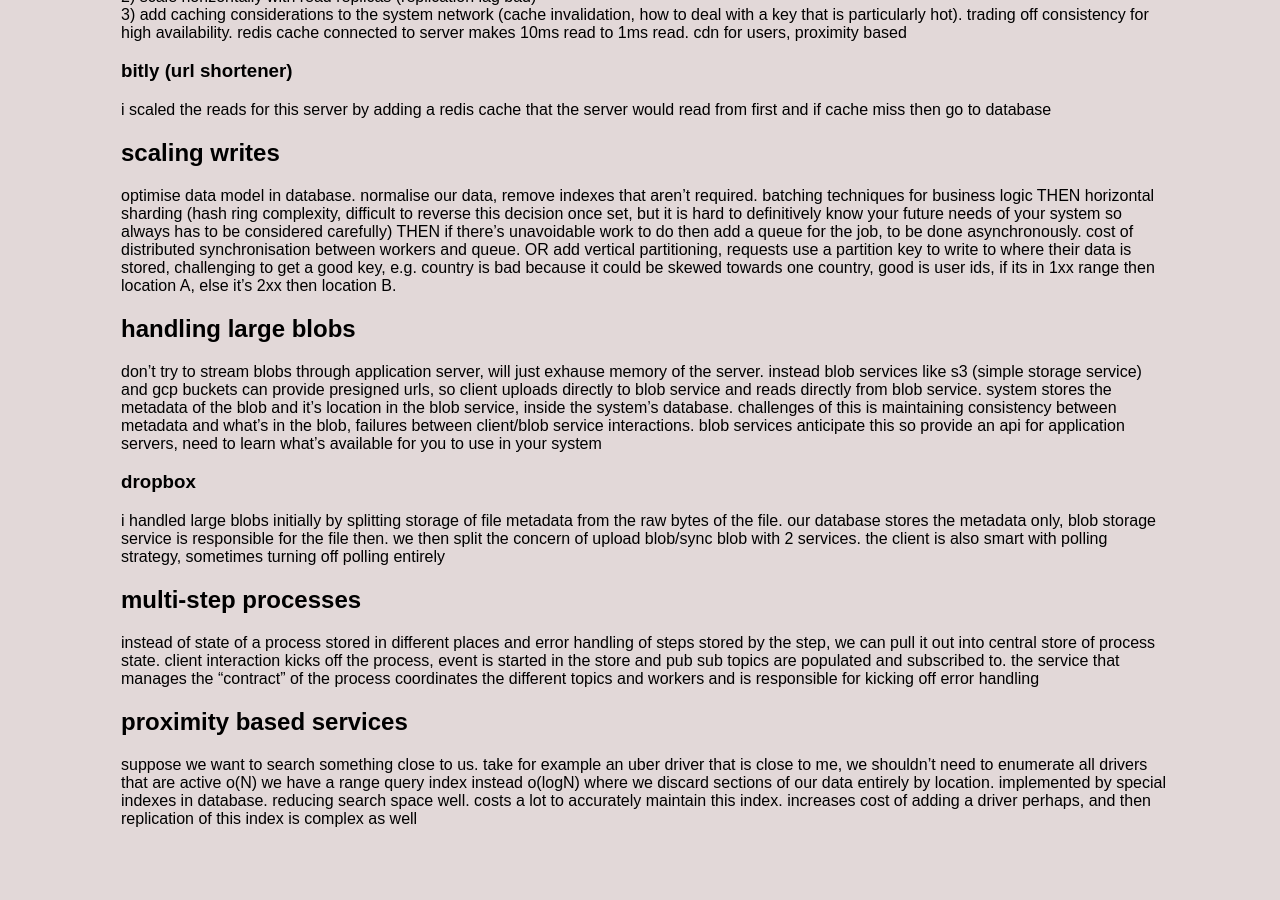
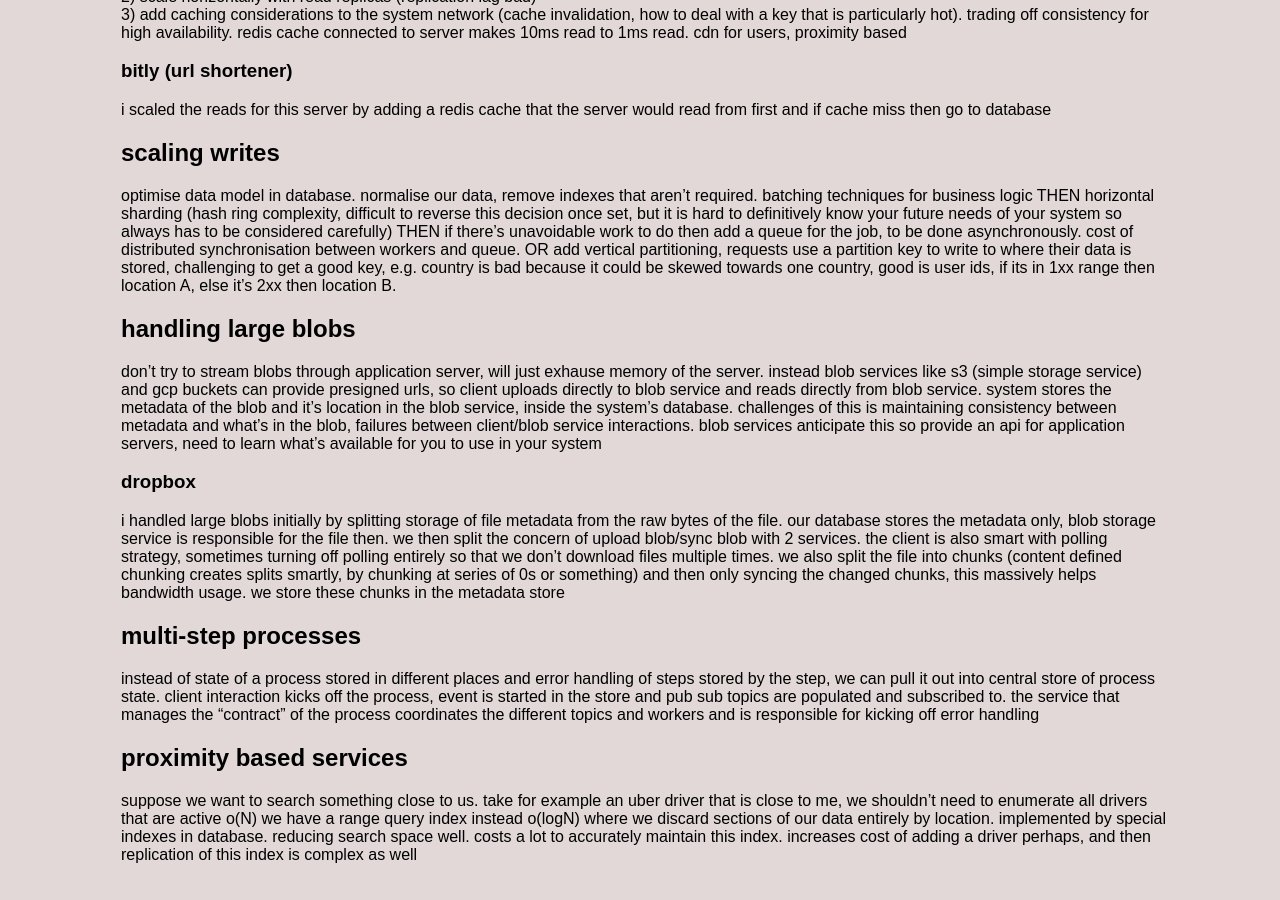
Before and after one commit to jsbaasi/jsbaasi.github.io, a Jekyll site: the page built from _posts/2026-06-06-system-design-notes.md, in a window 1280 px wide and 900 px high, scrolled down 1974 px. Built offline with Jekyll 4.4.1, drawn with Linux system fonts in a browser that asks for light colours; before the commit the page ends 2838 px from its top, so only the background shows below that.

Commit message:
vault backup: 2026-06-07 20:08:56

```diff
--- a/_posts/2026-06-06-system-design-notes.md
+++ b/_posts/2026-06-06-system-design-notes.md
@@ -51,7 +51,7 @@ optimise data model in database. normalise our data, remove indexes that aren't
 ## handling large blobs
 don't try to stream blobs through application server, will just exhause memory of the server. instead blob services like s3 (simple storage service) and gcp buckets can provide presigned urls, so client uploads directly to blob service and reads directly from blob service. system stores the metadata of the blob and it's location in the blob service, inside the system's database. challenges of this is maintaining consistency between metadata and what's in the blob, failures between client/blob service interactions. blob services anticipate this so provide an api for application servers, need to learn what's available for you to use in your system
 ### dropbox
-i handled large blobs initially by splitting storage of file metadata from the raw bytes of the file. our database stores the metadata only, blob storage service is responsible for the file then. we then split the concern of upload blob/sync blob with 2 services. the client is also smart with polling strategy, sometimes turning off polling entirely
+i handled large blobs initially by splitting storage of file metadata from the raw bytes of the file. our database stores the metadata only, blob storage service is responsible for the file then. we then split the concern of upload blob/sync blob with 2 services. the client is also smart with polling strategy, sometimes turning off polling entirely so that we don't download files multiple times. we also split the file into chunks (content defined chunking creates splits smartly, by chunking at series of 0s or something) and then only syncing the changed chunks, this massively helps bandwidth usage. we store these chunks in the metadata store
 ## multi-step processes
 instead of state of a process stored in different places and error handling of steps stored by the step, we can pull it out into central store of process state. client interaction kicks off the process, event is started in the store and pub sub topics are populated and subscribed to. the service that manages the "contract" of the process coordinates the different topics and workers and is responsible for kicking off error handling
 ## proximity based services
```
